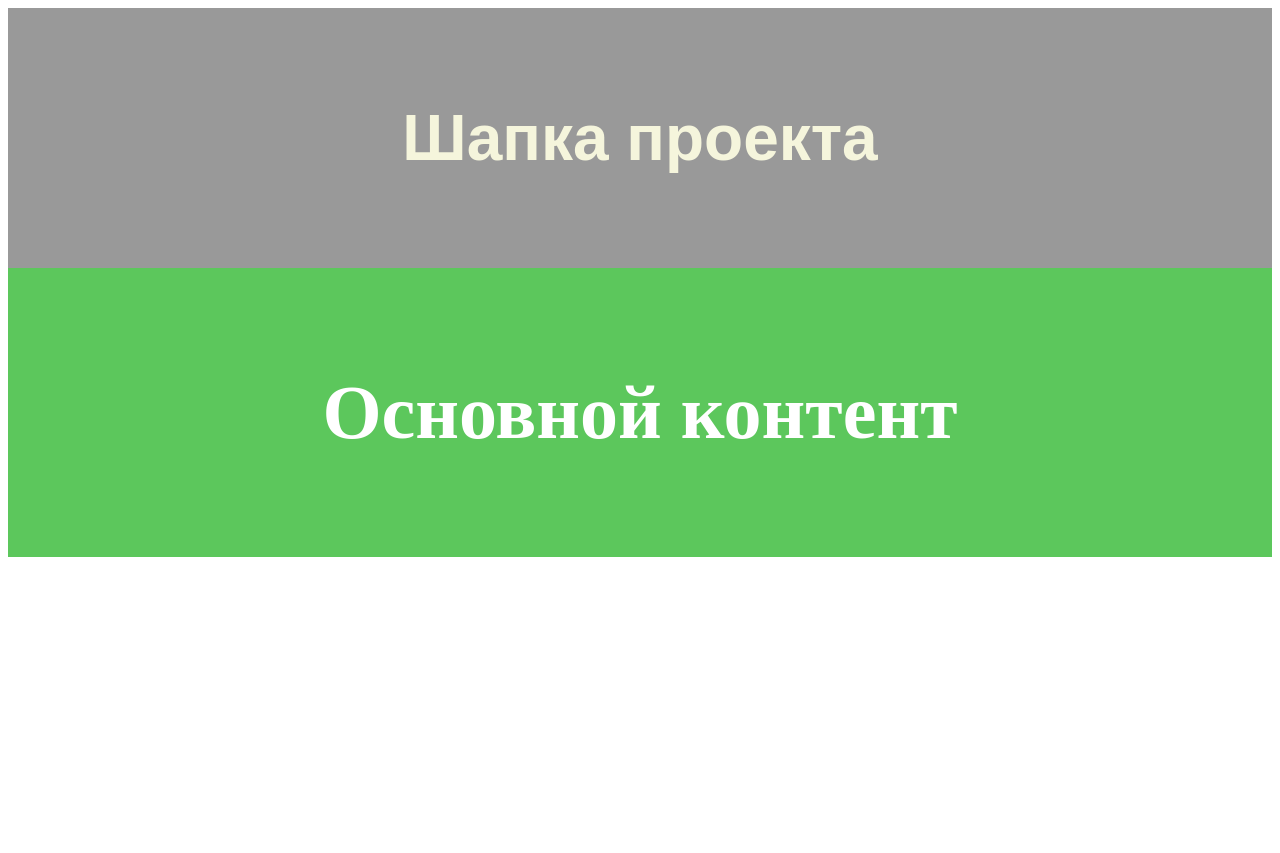
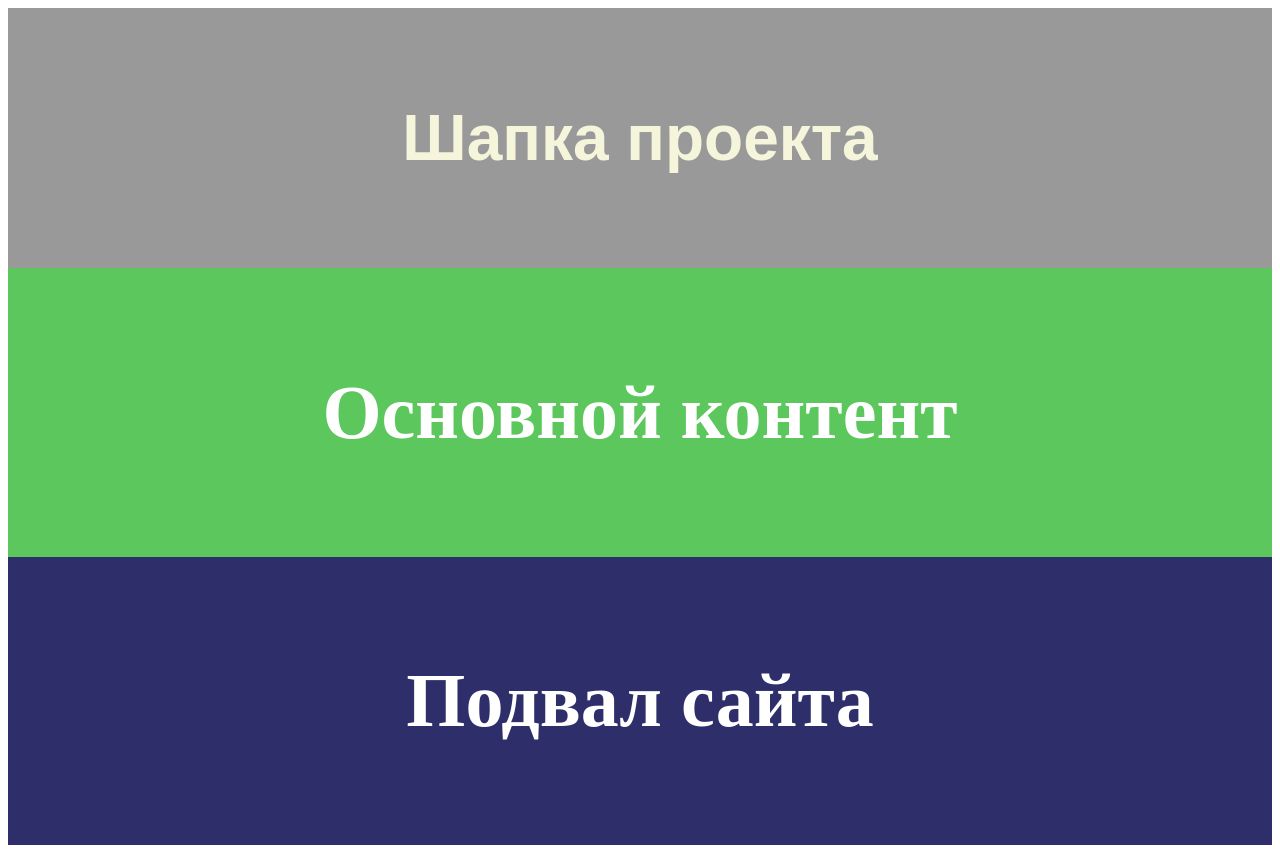
Before and after one commit to MaxDeveloperPro/test-1, a plain HTML site: page index.html in a window 1280 px wide. Before the commit the page ends 800 px from the top, so only its background shows below. Drawn offline with Linux system fonts and the light colour scheme.

Commit message:
footer ready

```diff
--- a/index.html
+++ b/index.html
@@ -13,5 +13,8 @@
 		<main class="main">
 			<h1>Основной контент</h1>
 		</main>
+		<footer class="footer">
+			<h1>Подвал сайта</h1>
+		</footer>
 	</body>
 </html>
--- a/style.css
+++ b/style.css
@@ -14,3 +14,12 @@
 	font-family: serif;
 	text-align: center;
 }
+
+.footer {
+	background: rgb(46, 46, 107);
+	padding: 50px 100px;
+	font-size: 38px;
+	color: #fff;
+	font-family: serif;
+	text-align: center;
+}
```
